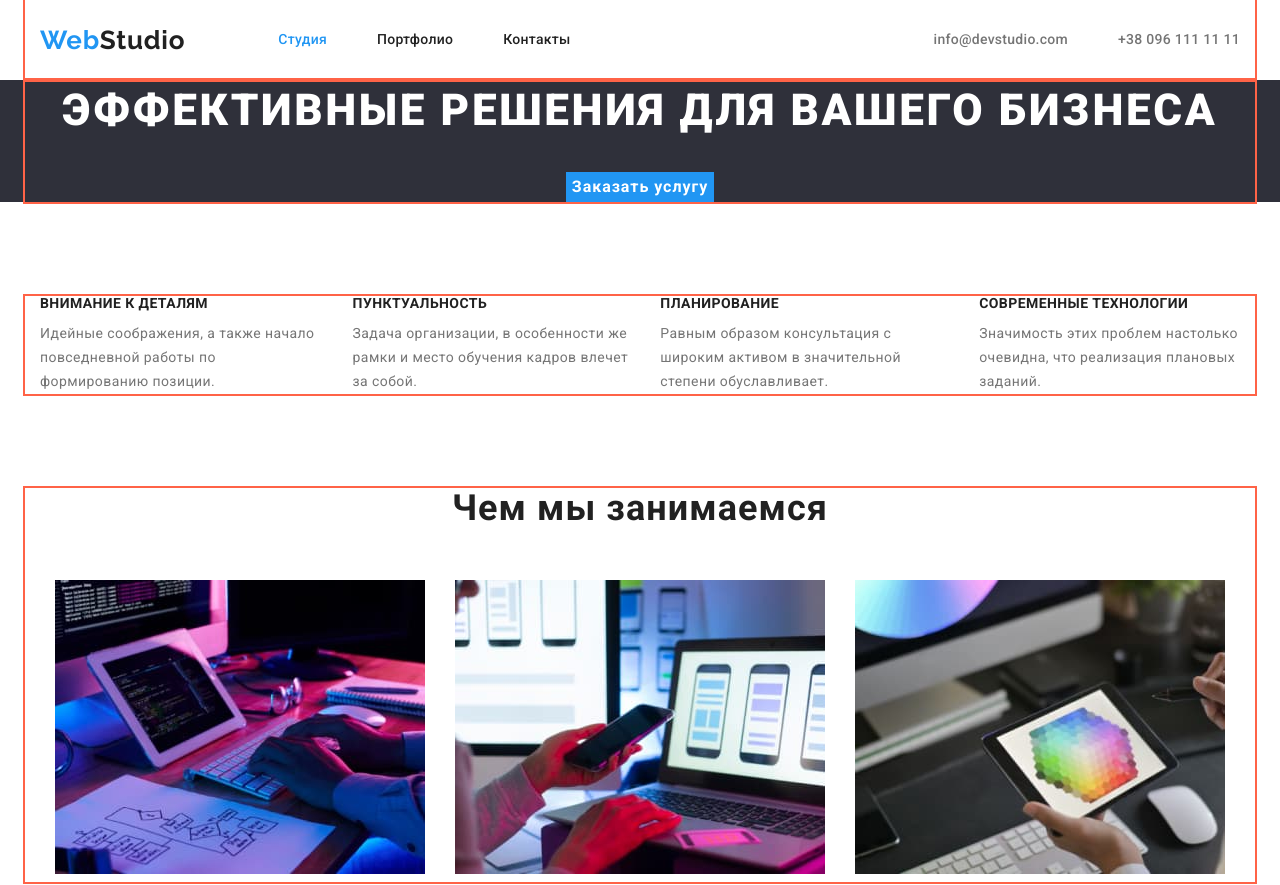
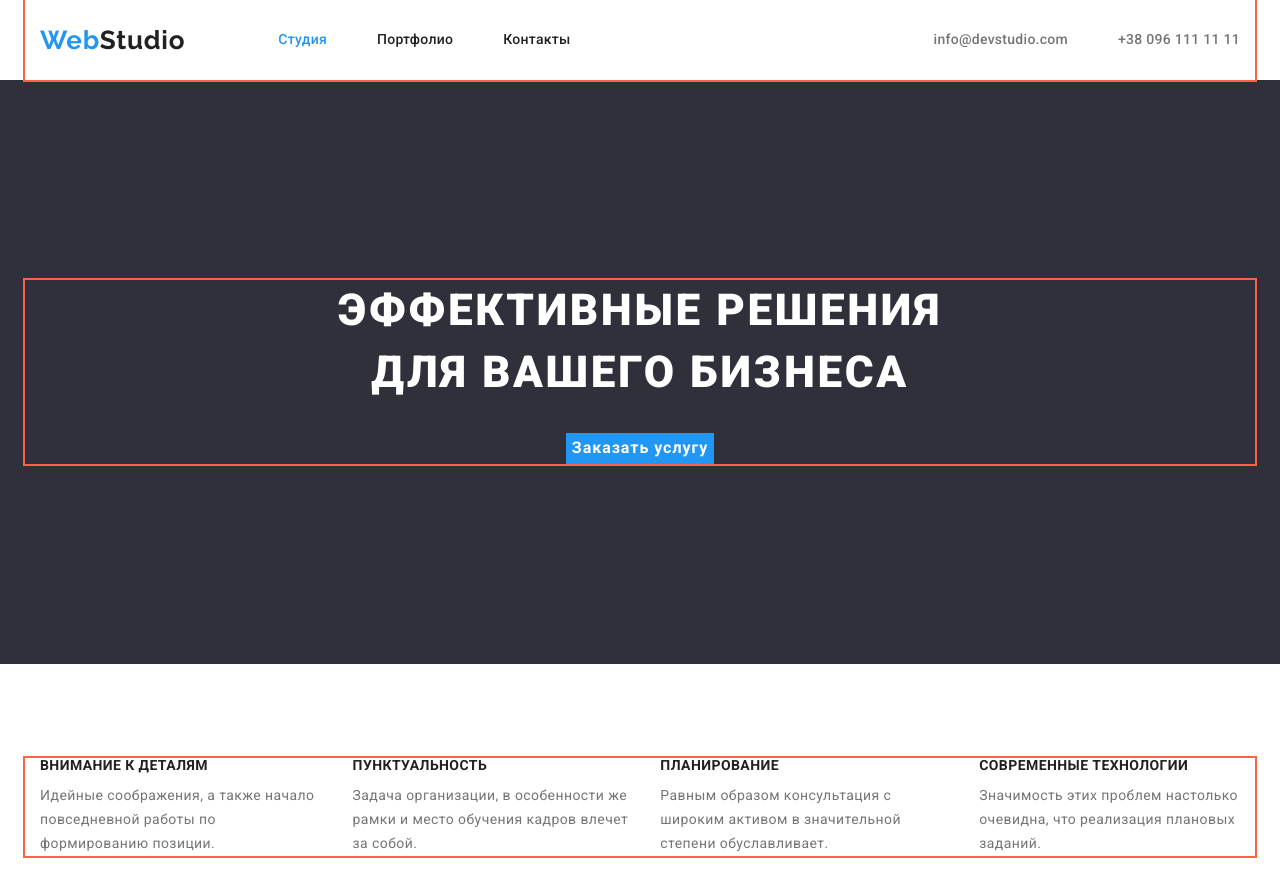
Before and after one commit to RossHaluz/goit-markup-hw-03, a plain HTML site: page index.html in a window 1280 px wide. Shown: the top 885 px of the page. Drawn offline with nearby package versions, Linux system fonts and the light colour scheme.

Commit message:
Пофіксив 1 блок

```diff
--- a/css/style.css
+++ b/css/style.css
@@ -97,9 +97,11 @@ body {
 .hero {
   background-color: var(--hero-bg-color);
   text-align: center;
+  padding: 200px 0;
 }
 .hero-title {
-  margin-top: 0;
+  width: 696px;
+  margin: 0 auto;
   margin-bottom: 30px;
   font-weight: 900;
   font-size: 44px;
```
